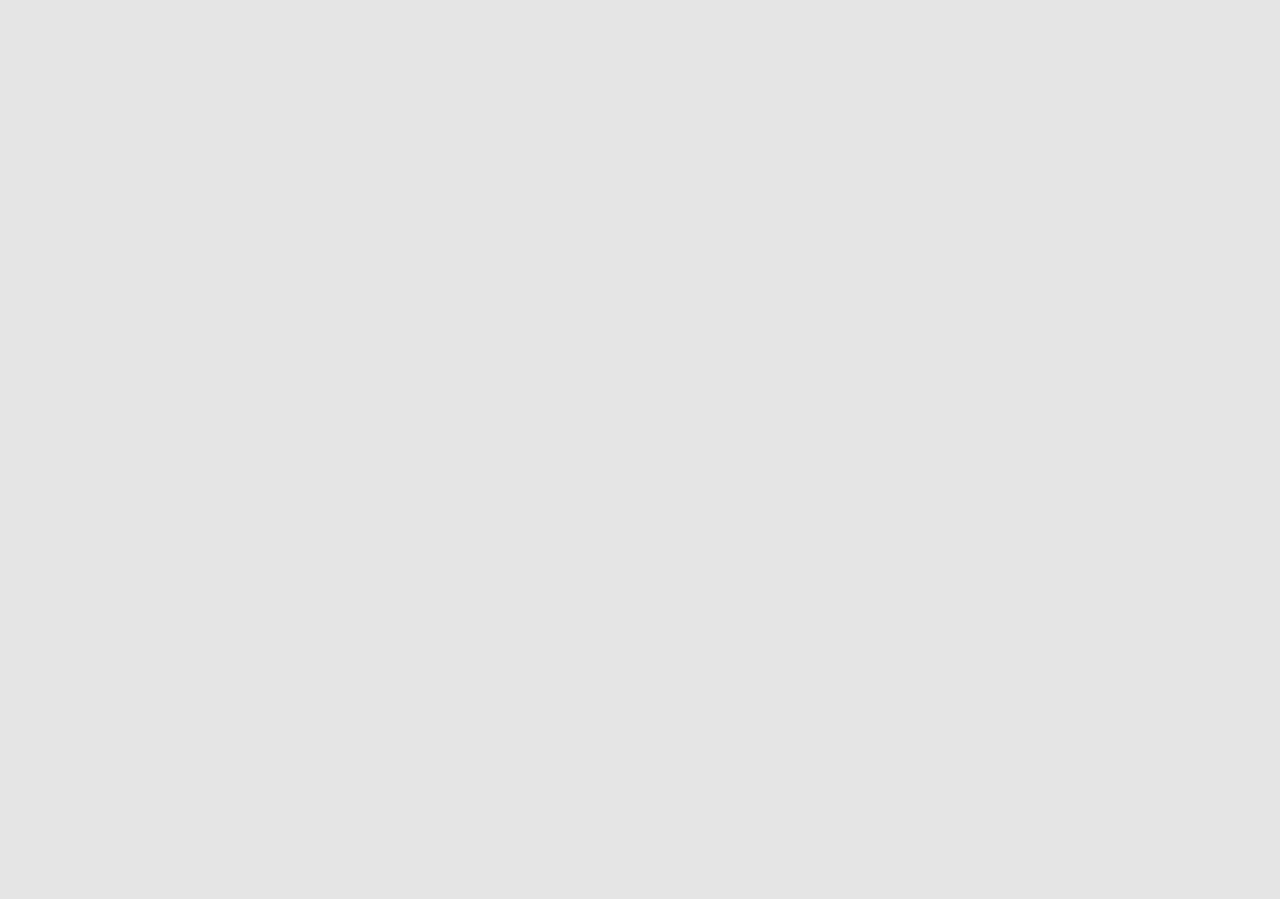
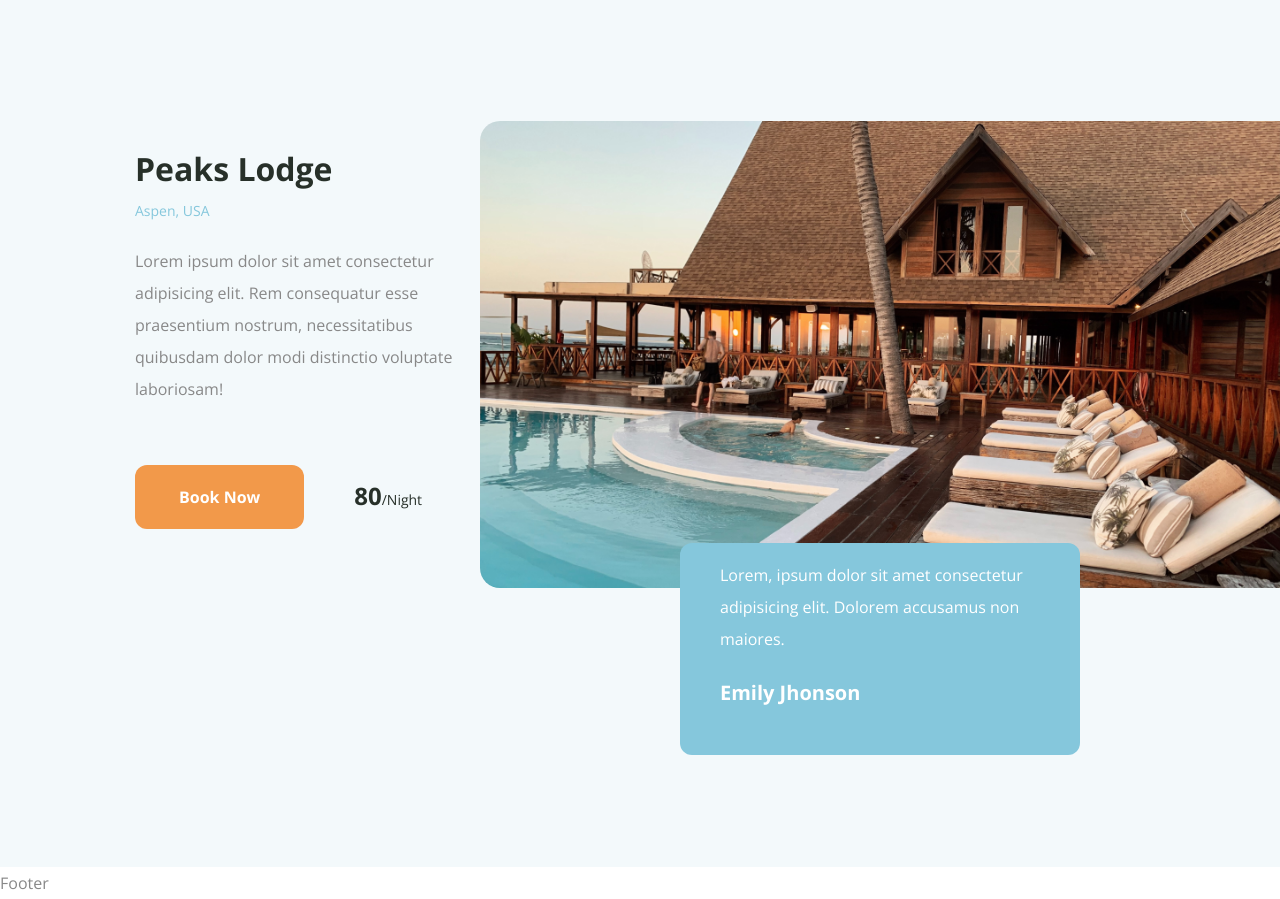
Before and after one commit to eduardosoutodefreitas/hotel-booking-lp, a Next.js app: page / in a window 1280 px wide. Shown: the part 2180-3079 px from the top of the page. Before the commit the page ends 2176 px from the top, so only its background shows below. Built offline with nearby package versions, Linux system fonts and the light colour scheme.

Commit message:
feat: add Recommenation section

```diff
--- a/src/app/page.tsx
+++ b/src/app/page.tsx
@@ -3,6 +3,7 @@ import Featured from "@/components/Featured";
 import Footer from "@/components/Footer";
 import Header from "@/components/Header";
 import Hero from "@/components/Hero";
+import Recommendation from "@/components/Recommendation";
 import Image from "next/image";
 
 export default function Home() {
@@ -12,6 +13,7 @@ export default function Home() {
       <Hero />
       <Featured />
       <About />
+      <Recommendation />
       <Footer />
     </main>
   );
--- /dev/null
+++ b/src/components/Recommendation.tsx
@@ -0,0 +1,126 @@
+"use client";
+import { Swiper, SwiperSlide } from "swiper/react";
+import { Autoplay } from "swiper/modules";
+
+import "swiper/css";
+
+const recommendationData = [
+  {
+    name: "Shanghai Hotel",
+    image: "/recommendation/hotel-1.png",
+    location: "Shanghai, China",
+    desc: "Lorem ipsum dolor sit amet consectetur adipisicing elit. Rem consequatur esse praesentium nostrum, necessitatibus quibusdam dolor modi distinctio voluptate laboriosam!",
+    price: 40,
+    testimonial: {
+      message:
+        "Lorem, ipsum dolor sit amet consectetur adipisicing elit. Dolorem accusamus non maiores.",
+      personName: "Robert Rene",
+    },
+  },
+  {
+    name: "Peaks Lodge",
+    image: "/recommendation/hotel-2.png",
+    location: "Aspen, USA",
+    desc: "Lorem ipsum dolor sit amet consectetur adipisicing elit. Rem consequatur esse praesentium nostrum, necessitatibus quibusdam dolor modi distinctio voluptate laboriosam!",
+    price: 80,
+    testimonial: {
+      message:
+        "Lorem, ipsum dolor sit amet consectetur adipisicing elit. Dolorem accusamus non maiores.",
+      personName: "Emily Jhonson",
+    },
+  },
+  {
+    name: "Tropical Oasis Resort",
+    image: "/recommendation/hotel-3.png",
+    location: "Bali, Indonesia",
+    desc: "Lorem ipsum dolor sit amet consectetur adipisicing elit. Rem consequatur esse praesentium nostrum, necessitatibus quibusdam dolor modi distinctio voluptate laboriosam!",
+    price: 120,
+    testimonial: {
+      message:
+        "Lorem, ipsum dolor sit amet consectetur adipisicing elit. Dolorem accusamus non maiores.",
+      personName: "Michael Anderson",
+    },
+  },
+];
+
+import { motion } from "framer-motion";
+import { Button } from "./ui/button";
+import Image from "next/image";
+import { fadeIn } from "../../variants";
+
+const Recommendation = () => {
+  return (
+    <motion.section
+      initial='hidden'
+      whileInView='show'
+      viewport={{
+        once: false,
+        amount: 0.4,
+      }}
+      variants={fadeIn({ delay: 0.2, direction: "up" })}
+      className='pb-12 xl:pt-[157px] xl:pb-[112px] bg-soft_green-secondary relative'
+    >
+      <div>
+        <Swiper
+          modules={[Autoplay]}
+          autoplay={{
+            delay: 3000,
+            disableOnInteraction: true,
+          }}
+          loop
+          speed={2000}
+          spaceBetween={10}
+        >
+          {recommendationData.map((hotel, index) => {
+            return (
+              <SwiperSlide key={index}>
+                <div className='flex flex-col xl:flex-row xl:pl-[135px] gap-y-12 xl:gap-y-0'>
+                  <div className='max-w-[345px] xl:pt-8 order-2 xl:order-1 text-center mx-auto xl:text-left xl:mx-0'>
+                    <h2 className='h2 mb-4'>{hotel.name}</h2>
+                    <p className='text-soft_green text-sm mb-6'>
+                      {hotel.location}
+                    </p>
+                    <p className='mb-[60px]'>{hotel.desc}</p>
+                    <div className='flex items-center gap-x-[50px]'>
+                      <Button variant='accent' className='px-[44px]'>
+                        Book Now
+                      </Button>
+                      <div className='text-black'>
+                        <span className='font-bold text-2xl'>
+                          {hotel.price}
+                        </span>
+                        <span className='text-sm'>/Night</span>
+                      </div>
+                    </div>
+                  </div>
+                  <div className='order-1 xl:order-2 flex-1 relative justify-center flex xl:justify-end h-[634px]'>
+                    <div>
+                      <Image
+                        src={hotel.image}
+                        width={905}
+                        height={528}
+                        quality={100}
+                        alt={hotel.name}
+                        className='xl:rounded-tl-[20px] xl:rounded-bl-[20px]'
+                      />
+                      <div className='bg-soft_green p-4 text-white text-center xl:text-left xl:max-w-[468px] xl:min-h-[212px] xl:absolute xl:bottom-0 xl:right-1/2 xl:translate-x-1/2 xl:rounded-xl xl:px-10'>
+                        <p className='mb-3 max-w-md mx-auto xl:max-w-none xl:mx-0 xl:mb-6'>
+                          {hotel.testimonial.message}
+                        </p>
+                        <p className='text-xl font-bold'>
+                          {hotel.testimonial.personName}
+                        </p>
+                      </div>
+                    </div>
+                  </div>
+                </div>
+              </SwiperSlide>
+            );
+          })}
+        </Swiper>
+      </div>
+    </motion.section>
+  );
+};
+
+export default Recommendation;
```
